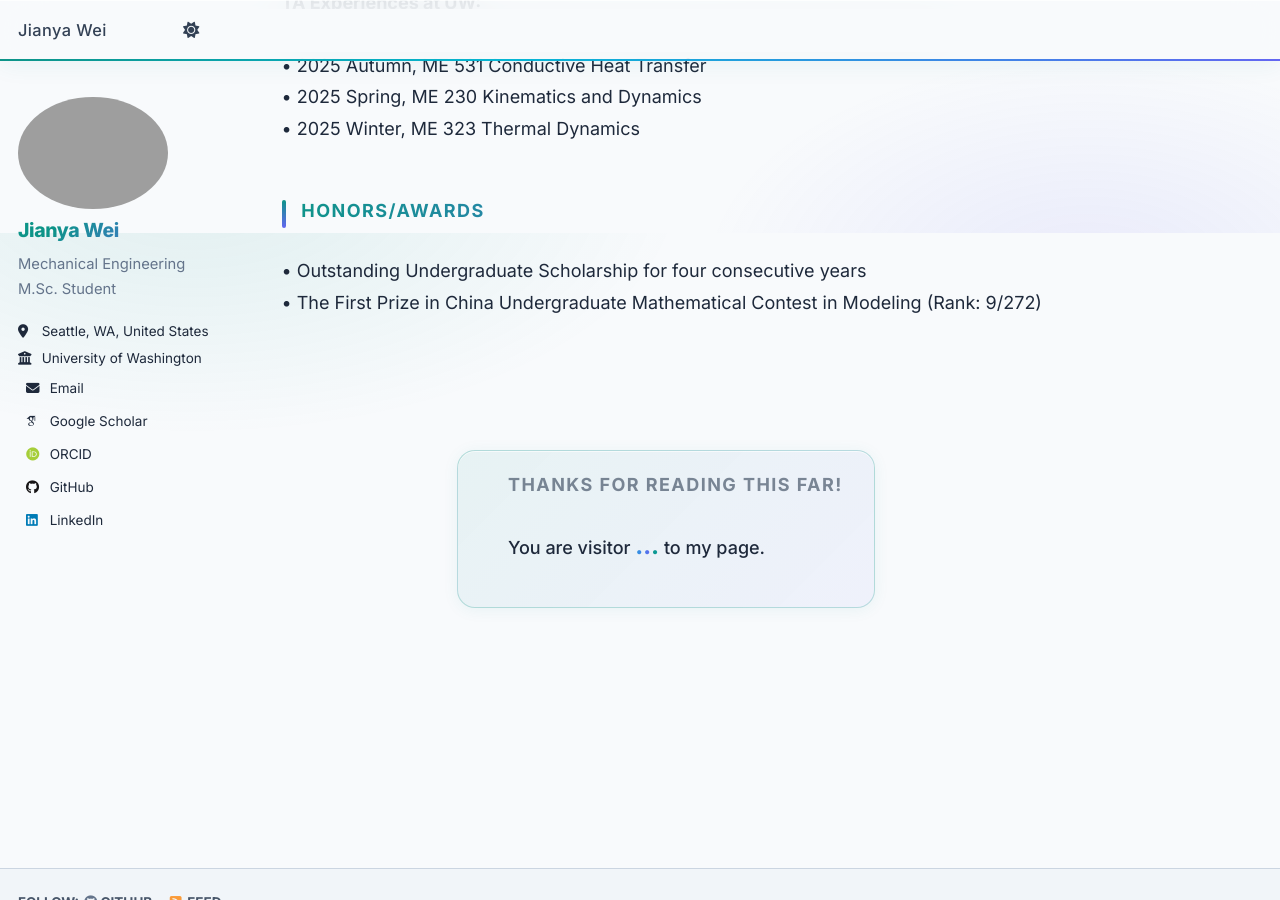
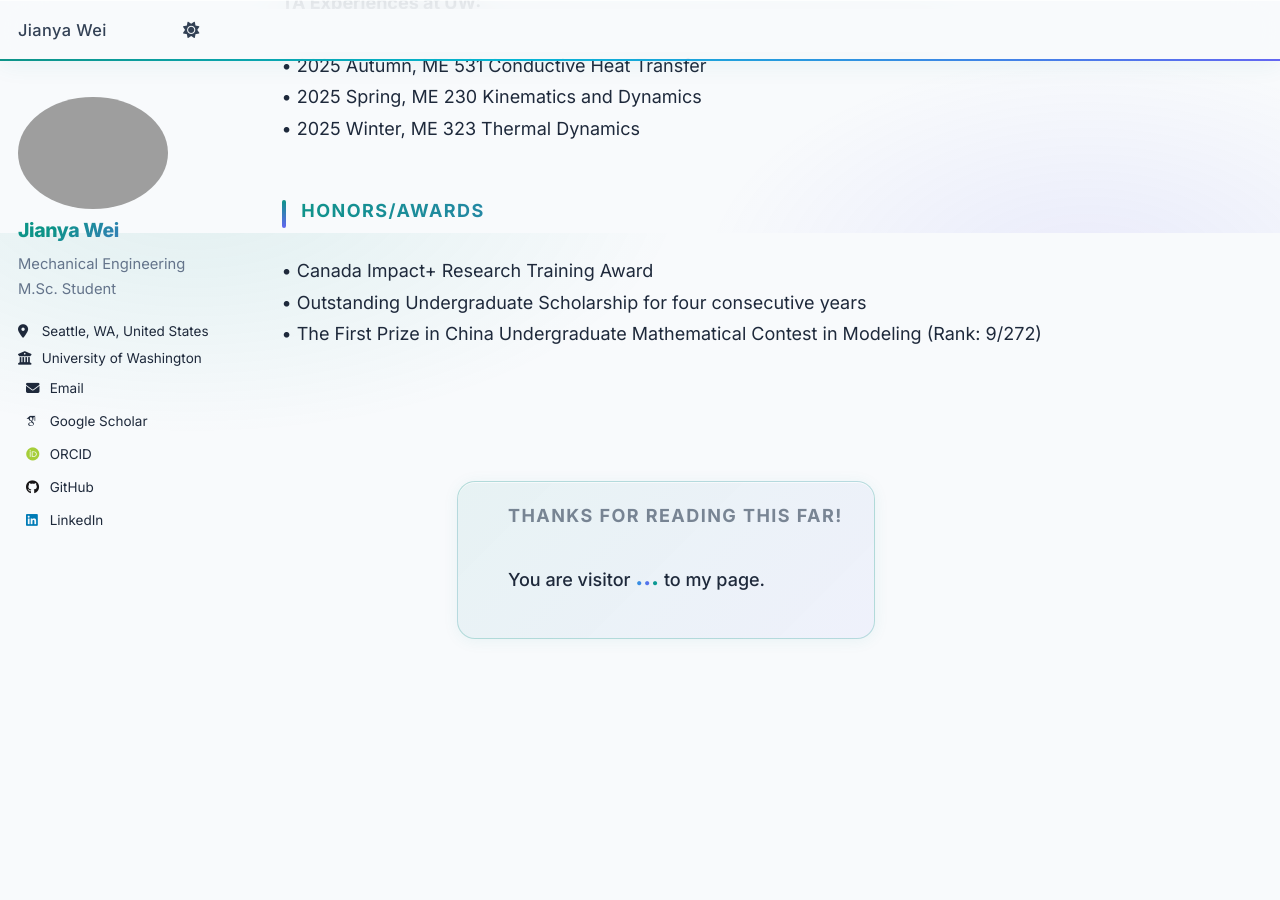
Before and after one commit to jywei02/jywei02.github.io, a Jekyll site: the page built from _pages/about.md, in a window 1280 px wide and 900 px high, scrolled down 2467 px. Built offline with Jekyll 4.4.1, drawn with Linux system fonts in a browser that asks for light colours; some web fonts are replaced; comment, search, counter and statistics services are not loaded.

Commit message:
Add Canada Impact Research Training Award to honors

```diff
--- a/_pages/about.md
+++ b/_pages/about.md
@@ -140,6 +140,7 @@ Teaching
 
 Honors/Awards
 ------
+• Canada Impact+ Research Training Award
 • Outstanding Undergraduate Scholarship for four consecutive years
 • The First Prize in China Undergraduate Mathematical Contest in Modeling (Rank: 9/272)
 
```
